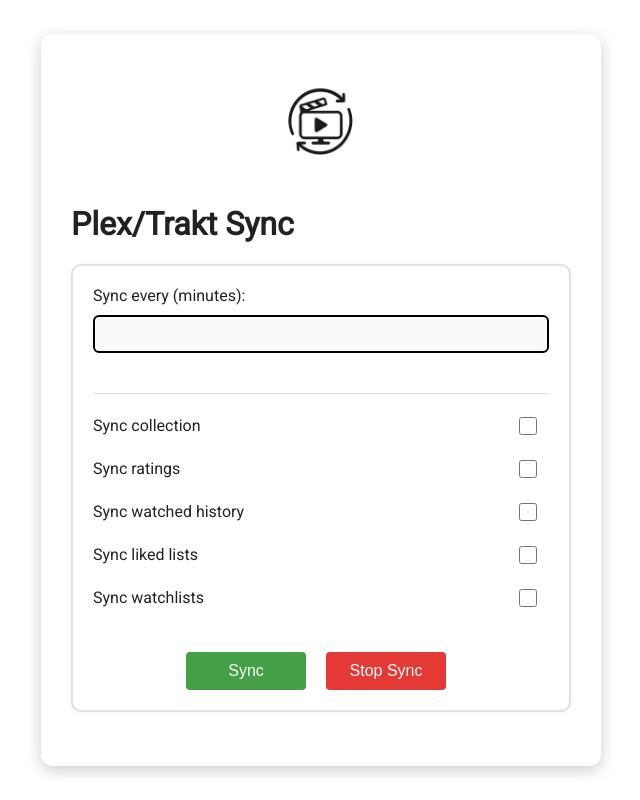
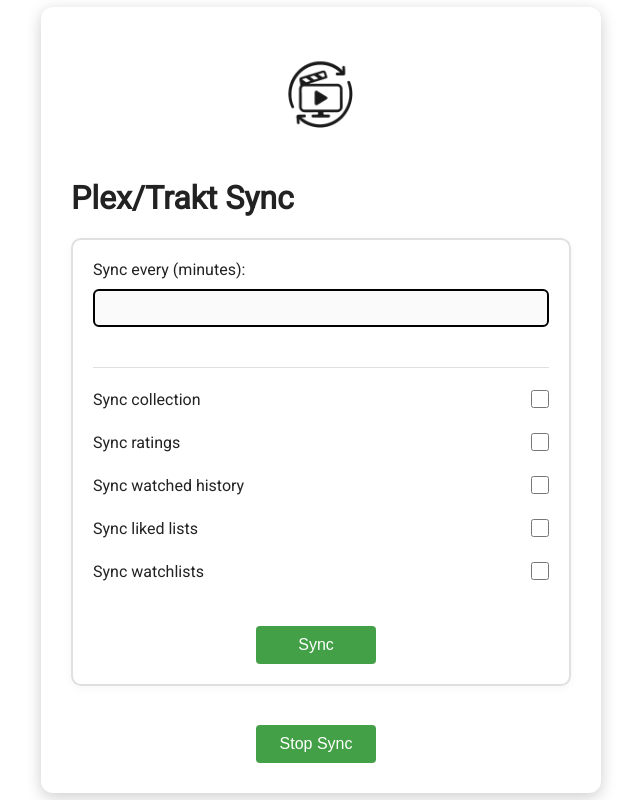
Before and after one commit to Drakonis96/plexytrackt, a Flask app: template templates/index.html in a window 1280 px wide. Shown: the whole page, without its empty margins (319-959 px from the left). Run offline with Flask 3, Linux system fonts and the light colour scheme; the template is opened without the code that fills it, so the values that code supplies are empty.

Commit message:
Fix sync messages and checkbox layout

```diff
--- a/app.py
+++ b/app.py
@@ -895,8 +895,11 @@ def index():
         SYNC_WATCHLISTS = request.form.get("watchlists") is not None
         scheduler.remove_all_jobs()
         scheduler.add_job(sync, "interval", minutes=minutes, id="sync_job")
-        return redirect(url_for("index"))
+        return redirect(
+            url_for("index", message="Sync settings updated successfully!")
+        )
 
+    message = request.args.get("message")
     return render_template(
         "index.html",
         minutes=SYNC_INTERVAL_MINUTES,
@@ -905,13 +908,14 @@ def index():
         watched=SYNC_WATCHED,
         liked_lists=SYNC_LIKED_LISTS,
         watchlists=SYNC_WATCHLISTS,
+        message=message,
     )
 
 
 @app.route("/stop", methods=["POST"])
 def stop():
     stop_scheduler()
-    return redirect(url_for("index"))
+    return redirect(url_for("index", message="Sync stopped successfully!"))
 
 
 # --------------------------------------------------------------------------- #
--- a/static/style.css
+++ b/static/style.css
@@ -68,7 +68,7 @@ button:hover {
 
 .option-label {
     display: flex;
-    justify-content: space-between;
+    gap: 8px;
     align-items: center;
     width: 100%;
     font-size: 1em;
@@ -81,16 +81,14 @@ button:hover {
 
 .options label {
     display: flex;
-    justify-content: space-between;
-    align-items: center;
     width: 100%;
     padding: 6px 0;
-    gap: 12px;
+    gap: 8px;
 }
 
 .options input[type="checkbox"] {
     margin: 0;
-    margin-right: 12px;
+    margin-right: 0;
     accent-color: #43a047;
     width: 18px;
     height: 18px;
--- a/templates/index.html
+++ b/templates/index.html
@@ -41,37 +41,19 @@
 
         <div style="display: flex; gap: 10px; justify-content: center;">
             <button type="submit" id="syncBtn">Sync</button>
-            <form method="post" action="{{ url_for('stop') }}" style="margin: 0;">
-                <button type="submit" id="stopBtn">Stop Sync</button>
-            </form>
         </div>
-
-        <div id="confirmationMessage" class="confirmation-message" style="display: none;"></div>
     </form>
 
+    <form method="post" action="{{ url_for('stop') }}" style="margin: 10px 0 0 0; display:flex; justify-content:center;">
+        <button type="submit" id="stopBtn">Stop Sync</button>
+    </form>
+
+    <div id="confirmationMessage" class="confirmation-message{% if message %} success{% endif %}" {% if not message %}style="display:none;"{% endif %}>{{ message }}</div>
+
     <script>
-        document.getElementById('syncBtn').addEventListener('click', function() {
-            setTimeout(function() {
-                showConfirmationMessage('Sync settings updated successfully!', 'success');
-            }, 100);
-        });
-
-        document.getElementById('stopBtn').addEventListener('click', function() {
-            setTimeout(function() {
-                showConfirmationMessage('Sync stopped successfully!', 'success');
-            }, 100);
-        });
-
-        function showConfirmationMessage(message, type) {
-            const messageDiv = document.getElementById('confirmationMessage');
-            messageDiv.textContent = message;
-            messageDiv.className = 'confirmation-message ' + type;
-            messageDiv.style.display = 'block';
-
-            // Hide message after 3 seconds
-            setTimeout(function() {
-                messageDiv.style.display = 'none';
-            }, 3000);
+        const msg = document.getElementById('confirmationMessage');
+        if (msg.textContent.trim() !== '') {
+            setTimeout(function() { msg.style.display = 'none'; }, 3000);
         }
     </script>
 </div>
```
